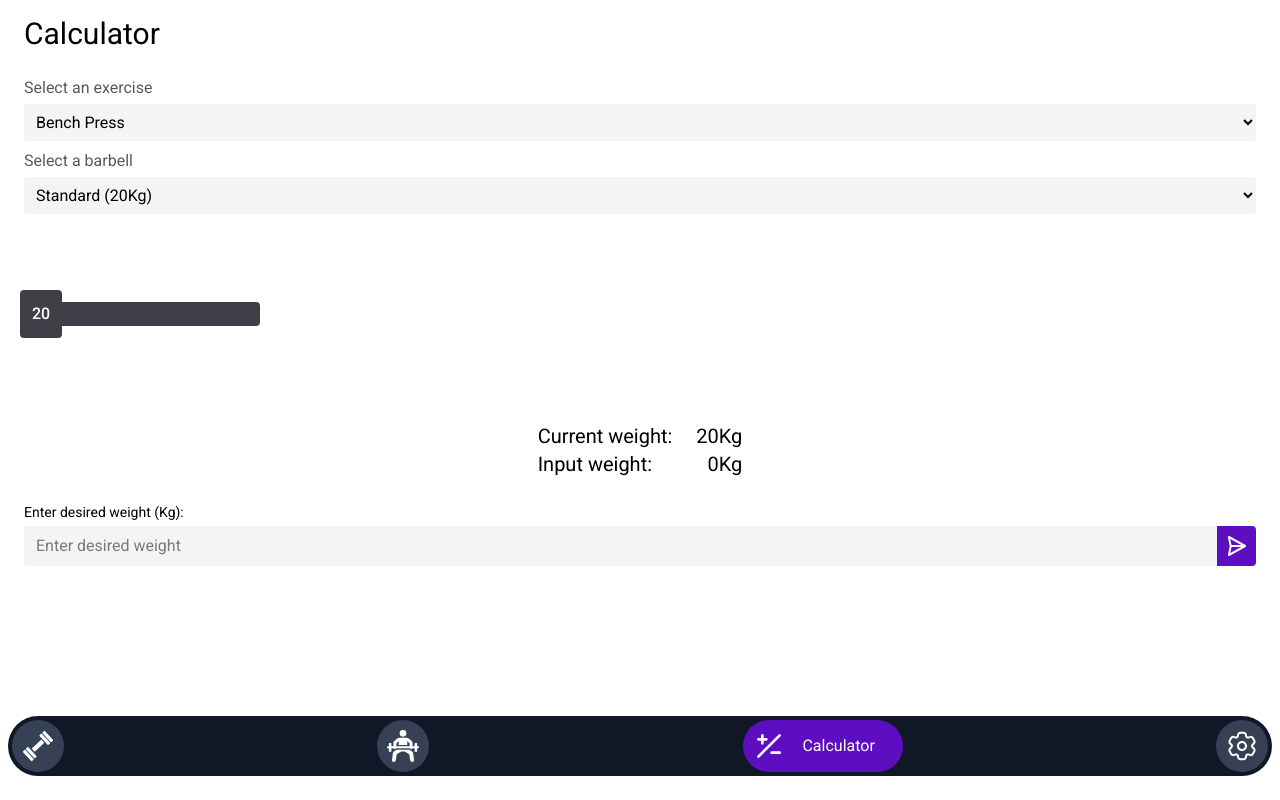
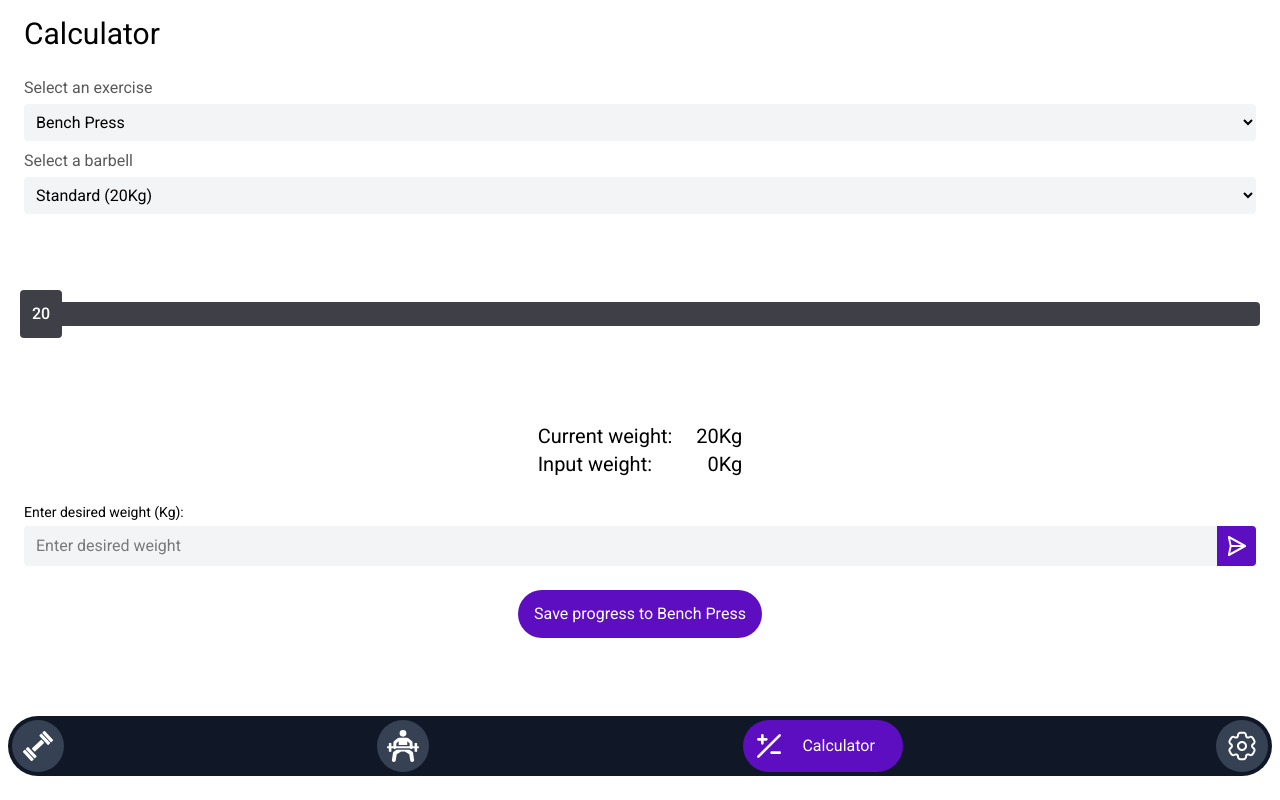
Before and after one commit to valenvirzi/Load-Up, a React (Vite) app: page /calculator in a window 1280 px wide. Built offline with nearby package versions, Linux system fonts and the light colour scheme.

Commit message:
save progress btn

```diff
--- a/src/locales/en.json
+++ b/src/locales/en.json
@@ -56,5 +56,6 @@
   "noBarbellsInInventory": "No barbells in the inventory.",
   "welcomeToLoadUp": "Welcome to Load Up!",
   "errorHasOcurred": "An unexpected error has occurred. Go back to the Home page.",
-  "homePage": "Home page"
+  "homePage": "Home page",
+  "saveProgressTo": "Save progress to"
 }
--- a/src/locales/es.json
+++ b/src/locales/es.json
@@ -56,5 +56,6 @@
   "noBarbellsInInventory": "No hay barras en el inventario.",
   "welcomeToLoadUp": "¡Bienvenido a Load Up!",
   "errorHasOcurred": "Ha ocurrido un error inesperado. Vuelve a la página de inicio.",
-  "homePage": "Página de Inicio"
+  "homePage": "Página de Inicio",
+  "saveProgressTo": "Guardar progreso en"
 }
--- a/src/pages/CalculatorPage.tsx
+++ b/src/pages/CalculatorPage.tsx
@@ -94,14 +94,14 @@ const CalculatorPage: React.FC = () => {
       </section>
       <section className="flex h-44 overflow-x-auto overflow-y-hidden px-1 pt-2">
         <div
-          className={`relative mt-16 flex h-6 w-auto min-w-60 items-center gap-1 rounded-sm ${barbellDisplayed.color} text-white`}
+          className={`relative mt-16 flex h-6 w-full min-w-60 items-center gap-1 rounded-sm ${barbellDisplayed.color} text-white`}
         >
           <div
-            className={`absolute flex items-center justify-center rounded-sm ${barbellDisplayed.color} p-3`}
+            className={`flex items-center justify-center rounded-sm ${barbellDisplayed.color} p-3`}
           >
             <span className="font-medium">{barbellDisplayed.weight}</span>
           </div>
-          {renderedPlates.map((plate, index) => {
+          {renderedPlates.map((plate) => {
             return (
               <button
                 key={plate.id}
@@ -110,7 +110,7 @@ const CalculatorPage: React.FC = () => {
                     prevPlates.filter((p) => p.id !== plate.id),
                   );
                 }}
-                className={`plate ${index === 0 ? "ml-12" : ""} ${index === renderedPlates.length - 1 ? "mr-2" : ""} z-10 flex h-32 min-w-9 cursor-pointer items-center justify-center rounded-sm ${plate.color} p-2 md:p-4`}
+                className={`plate z-10 flex h-32 w-9 min-w-9 cursor-pointer items-center justify-center rounded-sm ${plate.color} p-2 md:p-4`}
               >
                 <span className="plateWeight font-semibold">
                   {plate.weight}
@@ -180,6 +180,18 @@ const CalculatorPage: React.FC = () => {
         </div>
         {error ? <p className="text-sm text-red-700">{t(error)}</p> : <></>}
       </section>
+      {exercises.length === 0 ? (
+        <></>
+      ) : (
+        <section className="flex justify-center p-2">
+          <button
+            className="mt-2 cursor-pointer rounded-full bg-violet-800 p-3 px-4 text-white hover:bg-violet-800/85"
+            type="button"
+          >
+            {t("saveProgressTo")} {currentExercise.name}
+          </button>
+        </section>
+      )}
     </main>
   );
 };
```
